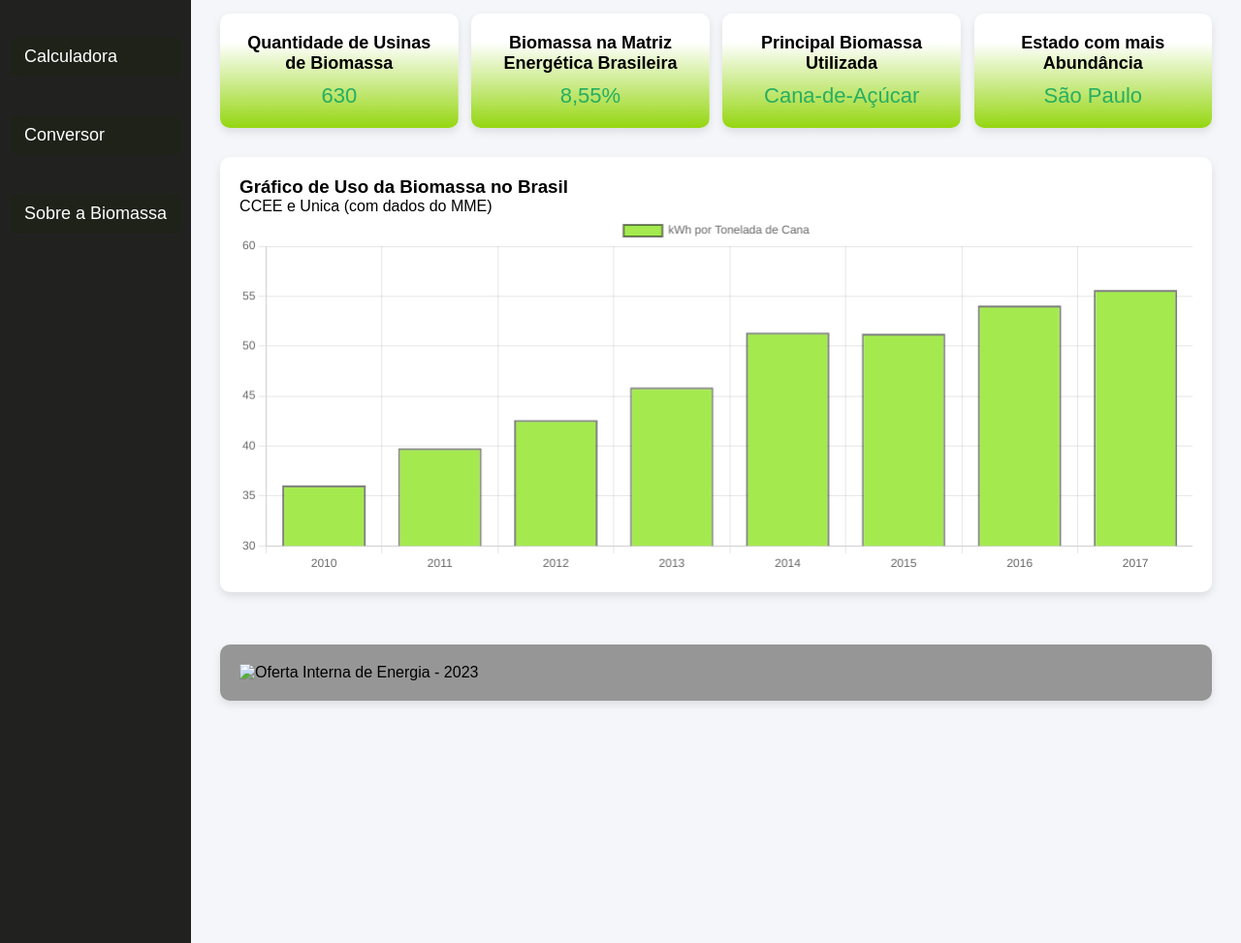
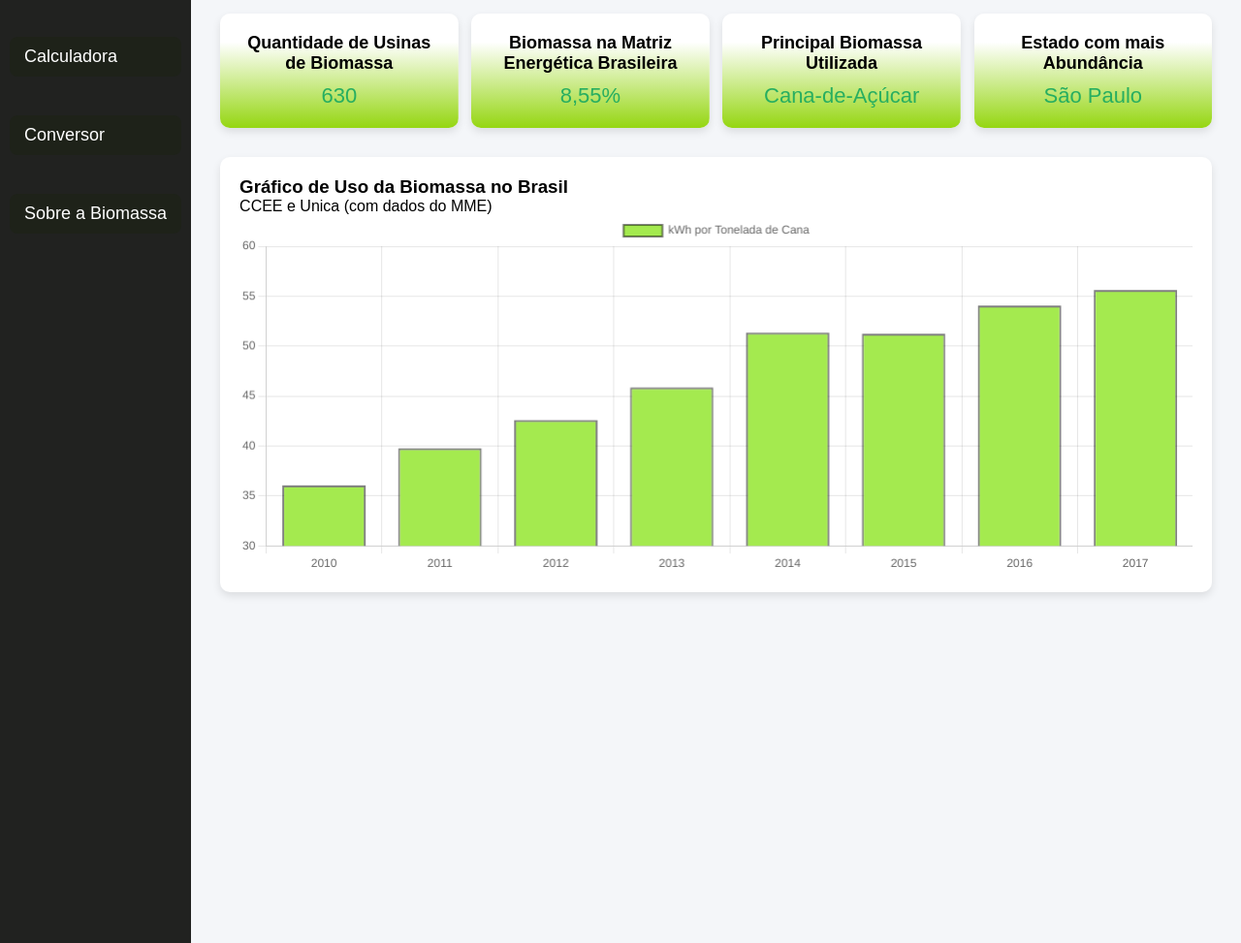
Before and after one commit to alecsandermoraes/biomassa, an Electron app: page pages/dashboard.html in a window 1280 px wide. Shown: the part 127-1100 px from the top of the page at 97% size. Drawn offline with nearby package versions, Linux system fonts and the light colour scheme.

Commit message:
Graphic Removed

```diff
--- a/pages/dashboard.html
+++ b/pages/dashboard.html
@@ -49,10 +49,6 @@
                 <h3>Gráfico de Uso da Biomassa no Brasil</h3>
                 <p>CCEE e Unica (com dados do MME)</p>
                 <canvas id="myChart" width="400" height="150"></canvas>
-            </div><br><br><br>
-
-            <div class="chart" style="background-color: #969696;">
-                <img src="./images/oferta-interna.png" alt="Oferta Interna de Energia - 2023">
             </div>
         </div>
     </div>
```
